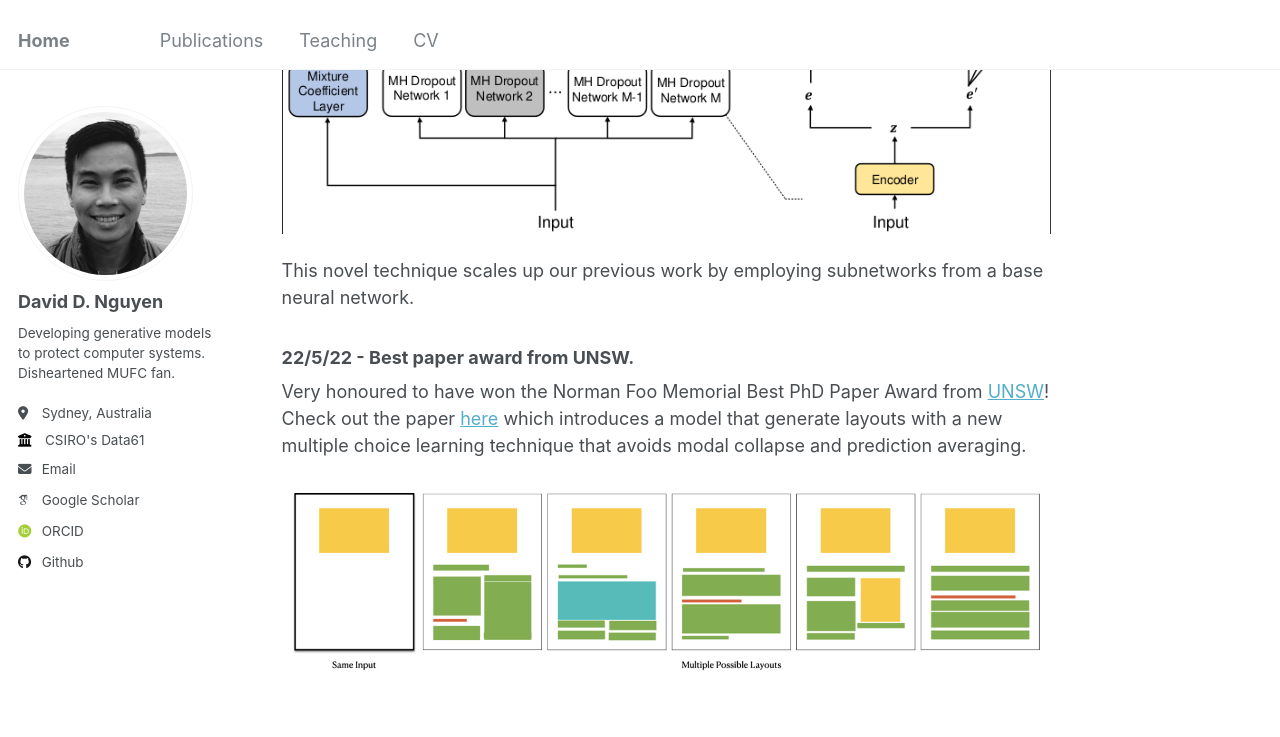
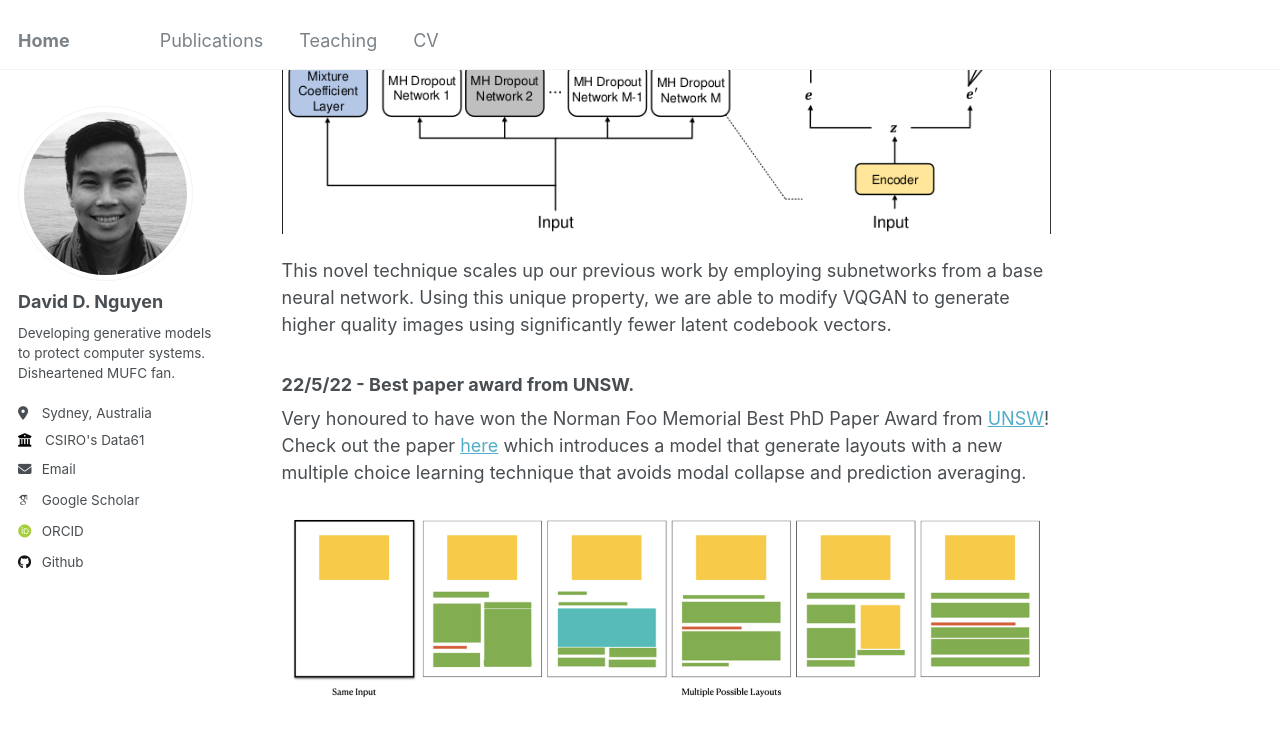
Before and after one commit to dngu7/dngu7.github.io, a Jekyll site: the page built from _pages/about.md, in a window 1280 px wide and 900 px high, scrolled down 868 px. Shown: the top 737 px of the window. Built offline with Jekyll 4.4.1, drawn with Linux system fonts in a browser that asks for light colours; some web fonts are replaced.

Commit message:
first commit

```diff
--- a/_pages/about.md
+++ b/_pages/about.md
@@ -27,6 +27,7 @@ The diagram below depicts a Mixture of Multiple Output functions (MoM).
 ![diagram](/images/hierarchydiagram.png)
 
 This novel technique scales up our previous work by employing subnetworks from a base neural network.
+Using this unique property, we are able to modify VQGAN to generate higher quality images using significantly fewer latent codebook vectors.
 
 
 ### 22/5/22 - Best paper award from UNSW.
```
